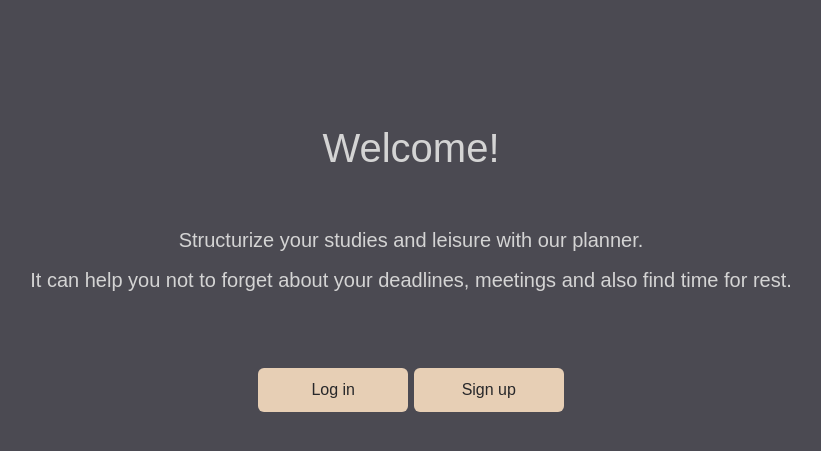
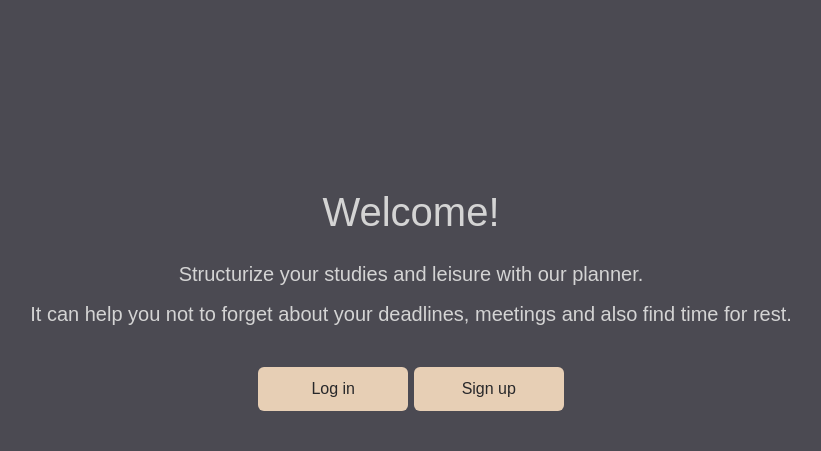
Before and after one commit to DmShums/todosy, a Flask app: page / in a window 1280 px wide. Shown: the part 68-519 px from the top of the page, without its empty margins (229-1050 px from the left). Run offline with Flask 2, Linux system fonts and the light colour scheme; parts of the project's set-up code (start-up, migrations or seed data) failed here and were passed over.

Commit message:
index html changes

```diff
--- a/client/index.html
+++ b/client/index.html
@@ -12,21 +12,16 @@
     <meta name="msapplication-TileColor" content="#da532c">
     <meta name="theme-color" content="#ffffff">
     <link href="https://cdn.jsdelivr.net/npm/bootstrap@5.3.0-alpha1/dist/css/bootstrap.min.css" rel="stylesheet" integrity="sha384-GLhlTQ8iRABdZLl6O3oVMWSktQOp6b7In1Zl3/Jr59b6EGGoI1aFkw7cmDA6j6gD" crossorigin="anonymous">
-    <link rel="stylesheet" href="{{url_for('static', filename='static/styles/start.css')}}">
+    <!-- <link rel="stylesheet" href="{{url_for('static', filename='static/styles/start.css')}}"> -->
+    <link rel="stylesheet" href="static/styles/start.css">
     <title>Todosy</title>
 </head>
 <body>
     <header class="header">
         Todosy
     </header>
-        <br><br>
-        <br><br>
-        <br><br>
-        <br><br>
+    <main class="content">
         <h1>Welcome!</h1>
-
-        <br><br>
-        <main class="content">
         <p>Structurize your studies and leisure with our planner.</p>
         <p>It can help you not to forget about your deadlines, meetings and also find time for rest.</p>
         <span style="display: inline;">
--- a/client/static/styles/start.css
+++ b/client/static/styles/start.css
@@ -41,13 +41,23 @@ button {
     font-size: 20px;
 }
 
-.content {text-align: center;
+.content {
+    text-align: center;
     width: 100%;
     height: 68px;
     font-size: 20px;
+    margin-top: 20%;
+}
+@media screen and (max-width: 800px) {
+    .content {
+        margin-top: 40%;
+    }
 }
 
 
+h1{
+    margin-bottom: 2%;
+}
 
 body {
     margin:auto;
@@ -67,7 +77,7 @@ input{
 }
 
 #log_in{
-    margin-top: 60px;
+    margin-top: 2%;
     width: 40%;
     color: #28282A;
     padding: 10px 40px;
@@ -83,7 +93,7 @@ input{
 }
 
 #sign_up{
-    margin-top: 60px;
+    margin-top: 2%;
     width: 40%;
     color: #28282A;
     padding: 10px 40px;
```
Lines whose indentation alone changed are shown as unchanged.
